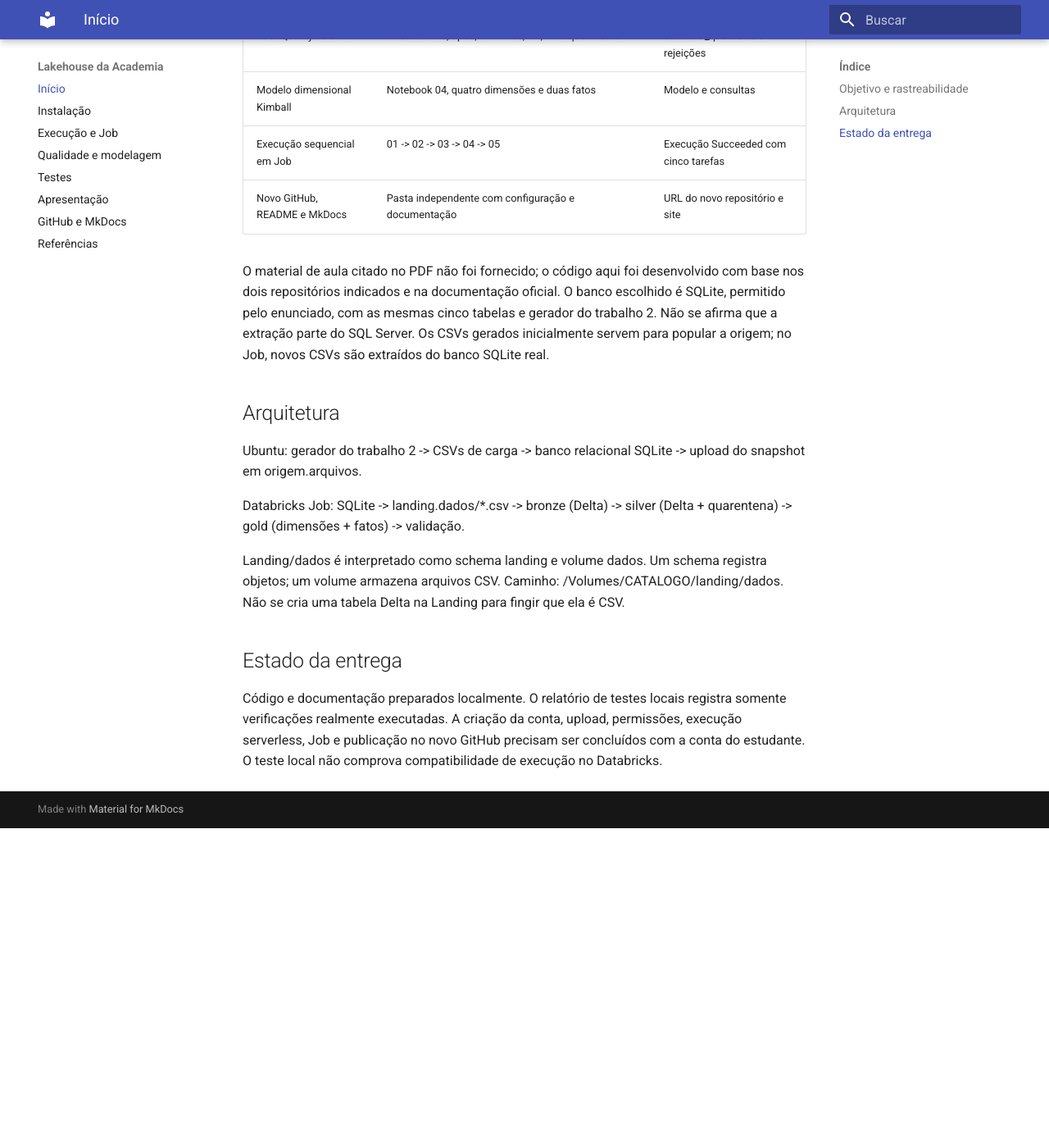
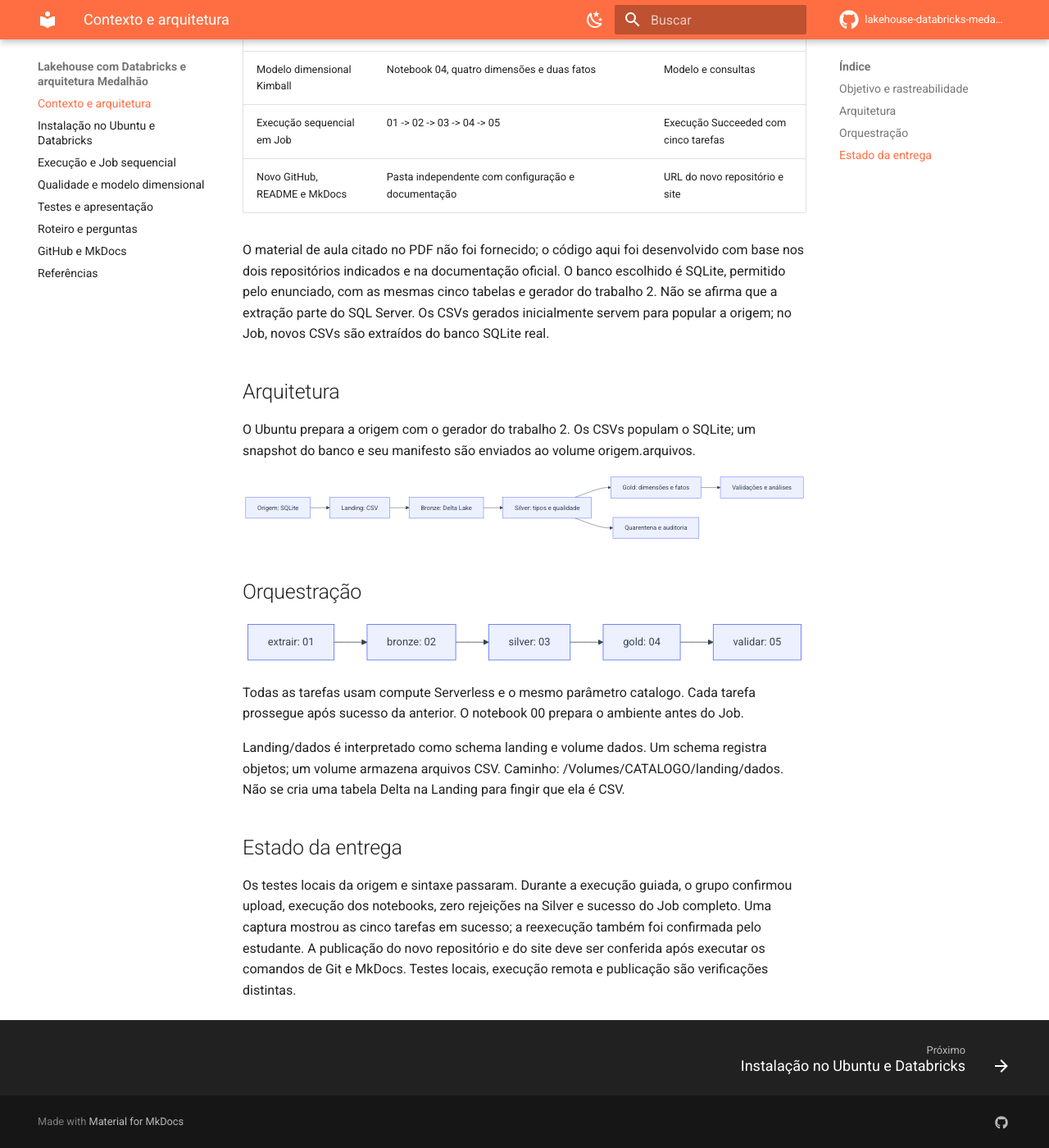
Before and after one commit to 02kamk/lakehouse-databricks-medalhao, an MkDocs documentation site: the page built from docs/index.md, in a window 1280 px wide and 1400 px high, scrolled down 652 px. Shown: the whole window at 82% size. Built offline with MkDocs 1.6.1 and Material for MkDocs 9.7.7, drawn with Linux system fonts in a browser that asks for light colours; comment, search, counter and statistics services are not loaded; before the commit the page ends 1662 px from its top, so only the background shows below that; some of the changed text lies outside the part shown.

````diff
--- a/docs/index.md
+++ b/docs/index.md
@@ -1,6 +1,6 @@
 # Trabalho 3 - Lakehouse da academia
 
-Kamily Hilário das Luzes e Kauã Lucas Alves Barbosa (nomes recuperados dos trabalhos anteriores; conferir antes de entregar).
+**Integrantes:** Kamily Hilário das Luzes · Kauã Lucas Alves Barbosa
 
 Implementação acadêmica para Ubuntu no WSL2 e Databricks Free Edition. Entrega indicada no enunciado: 21/10. Este material foi preparado em 19/10/2026.
 
@@ -20,12 +20,33 @@ O material de aula citado no PDF não foi fornecido; o código aqui foi desenvol
 
 ## Arquitetura
 
-Ubuntu: gerador do trabalho 2 -> CSVs de carga -> banco relacional SQLite -> upload do snapshot em origem.arquivos.
+O Ubuntu prepara a origem com o gerador do trabalho 2. Os CSVs populam o SQLite; um snapshot do banco e seu manifesto são enviados ao volume origem.arquivos.
 
-Databricks Job: SQLite -> landing.dados/*.csv -> bronze (Delta) -> silver (Delta + quarentena) -> gold (dimensões + fatos) -> validação.
+```mermaid
+flowchart LR
+    A["Origem: SQLite"] --> B["Landing: CSV"]
+    B --> C["Bronze: Delta Lake"]
+    C --> D["Silver: tipos e qualidade"]
+    D --> E["Gold: dimensões e fatos"]
+    D --> Q["Quarentena e auditoria"]
+    E --> V["Validações e análises"]
+```
+
+## Orquestração
+
+```mermaid
+flowchart LR
+    A["extrair: 01"] --> B["bronze: 02"]
+    B --> C["silver: 03"]
+    C --> D["gold: 04"]
+    D --> E["validar: 05"]
+```
+
+Todas as tarefas usam compute Serverless e o mesmo parâmetro catalogo.
+Cada tarefa prossegue após sucesso da anterior. O notebook 00 prepara o ambiente antes do Job.
 
 Landing/dados é interpretado como schema landing e volume dados. Um schema registra objetos; um volume armazena arquivos CSV. Caminho: /Volumes/CATALOGO/landing/dados. Não se cria uma tabela Delta na Landing para fingir que ela é CSV.
 
 ## Estado da entrega
 
-Código e documentação preparados localmente. O relatório de testes locais registra somente verificações realmente executadas. A criação da conta, upload, permissões, execução serverless, Job e publicação no novo GitHub precisam ser concluídos com a conta do estudante. O teste local não comprova compatibilidade de execução no Databricks.
+Os testes locais da origem e sintaxe passaram. Durante a execução guiada, o grupo confirmou upload, execução dos notebooks, zero rejeições na Silver e sucesso do Job completo. Uma captura mostrou as cinco tarefas em sucesso; a reexecução também foi confirmada pelo estudante. A publicação do novo repositório e do site deve ser conferida após executar os comandos de Git e MkDocs. Testes locais, execução remota e publicação são verificações distintas.
--- a/mkdocs.yml
+++ b/mkdocs.yml
@@ -1,13 +1,73 @@
-site_name: Lakehouse da Academia
+site_name: Lakehouse com Databricks e arquitetura Medalhão
+site_description: Trabalho 3 de Engenharia de Dados - Landing, Bronze, Silver e Gold com Databricks Free Edition
+site_author: Kamily Hilário das Luzes, Kauã Lucas Alves Barbosa
+site_url: https://02kamk.github.io/lakehouse-databricks-medalhao/
+repo_url: https://github.com/02kamk/lakehouse-databricks-medalhao
+repo_name: lakehouse-databricks-medalhao
+edit_uri: edit/main/docs/
+
+nav:
+  - Contexto e arquitetura: index.md
+  - Instalação no Ubuntu e Databricks: instalacao.md
+  - Execução e Job sequencial: execucao.md
+  - Qualidade e modelo dimensional: modelagem.md
+  - Testes e apresentação: testes.md
+  - Roteiro e perguntas: apresentacao.md
+  - GitHub e MkDocs: github.md
+  - Referências: referencias.md
+
 theme:
   name: material
-  language: pt
-nav:
-  - "Início": index.md
-  - "Instalação": instalacao.md
-  - "Execução e Job": execucao.md
-  - "Qualidade e modelagem": modelagem.md
-  - "Testes": testes.md
-  - "Apresentação": apresentacao.md
-  - "GitHub e MkDocs": github.md
-  - "Referências": referencias.md
+  language: pt-BR
+  icon:
+    repo: fontawesome/brands/github
+  palette:
+    - media: "(prefers-color-scheme: light)"
+      scheme: default
+      primary: deep orange
+      accent: indigo
+      toggle:
+        icon: material/weather-night
+        name: Mudar para modo escuro
+    - media: "(prefers-color-scheme: dark)"
+      scheme: slate
+      primary: deep orange
+      accent: indigo
+      toggle:
+        icon: material/weather-sunny
+        name: Mudar para modo claro
+  features:
+    - navigation.instant
+    - navigation.sections
+    - navigation.top
+    - navigation.footer
+    - toc.follow
+    - content.code.copy
+    - content.code.annotate
+    - content.tabs.link
+    - search.highlight
+
+markdown_extensions:
+  - admonition
+  - attr_list
+  - md_in_html
+  - tables
+  - toc:
+      permalink: true
+  - pymdownx.details
+  - pymdownx.highlight:
+      anchor_linenums: true
+  - pymdownx.inlinehilite
+  - pymdownx.snippets
+  - pymdownx.tabbed:
+      alternate_style: true
+  - pymdownx.superfences:
+      custom_fences:
+        - name: mermaid
+          class: mermaid
+          format: !!python/name:pymdownx.superfences.fence_code_format
+
+extra:
+  social:
+    - icon: fontawesome/brands/github
+      link: https://github.com/02kamk/lakehouse-databricks-medalhao
````
Also changed, not shown: README.md (+329 -27 lines), evidencias/validacao-databricks.md (added, +23 -0 lines).
